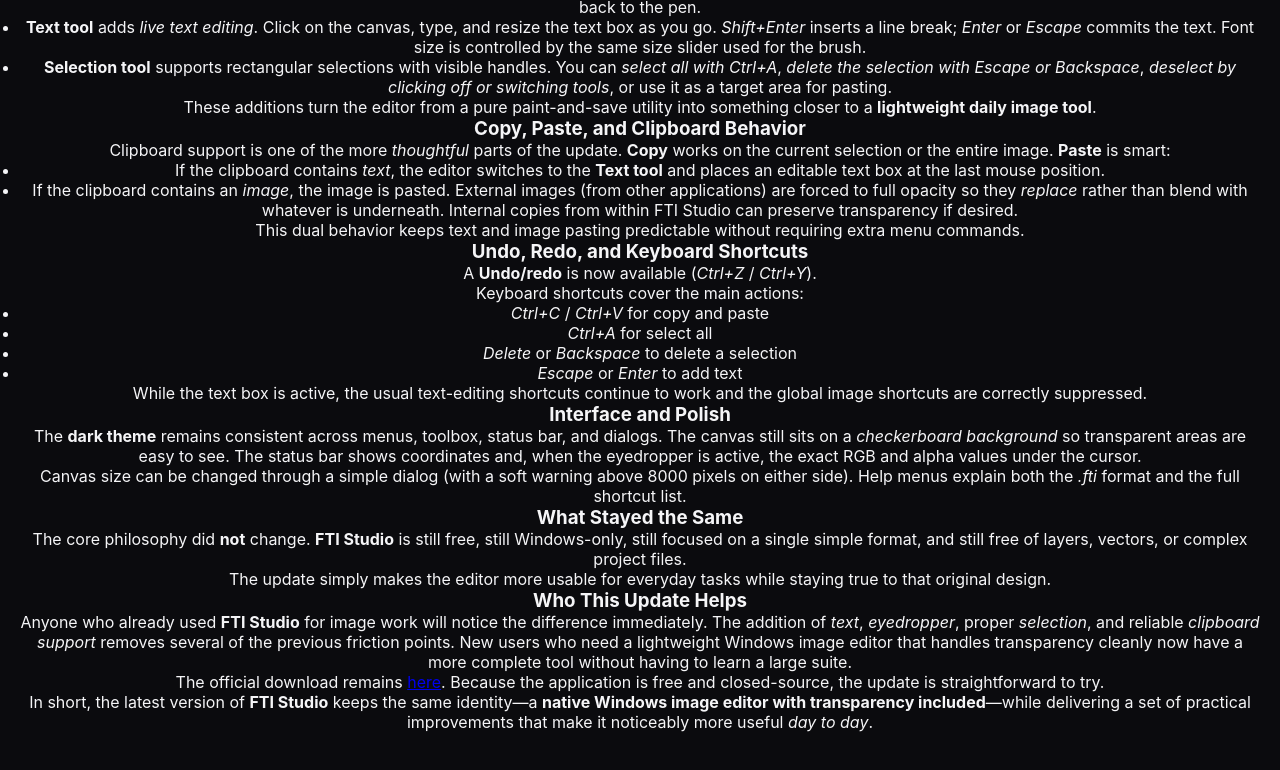
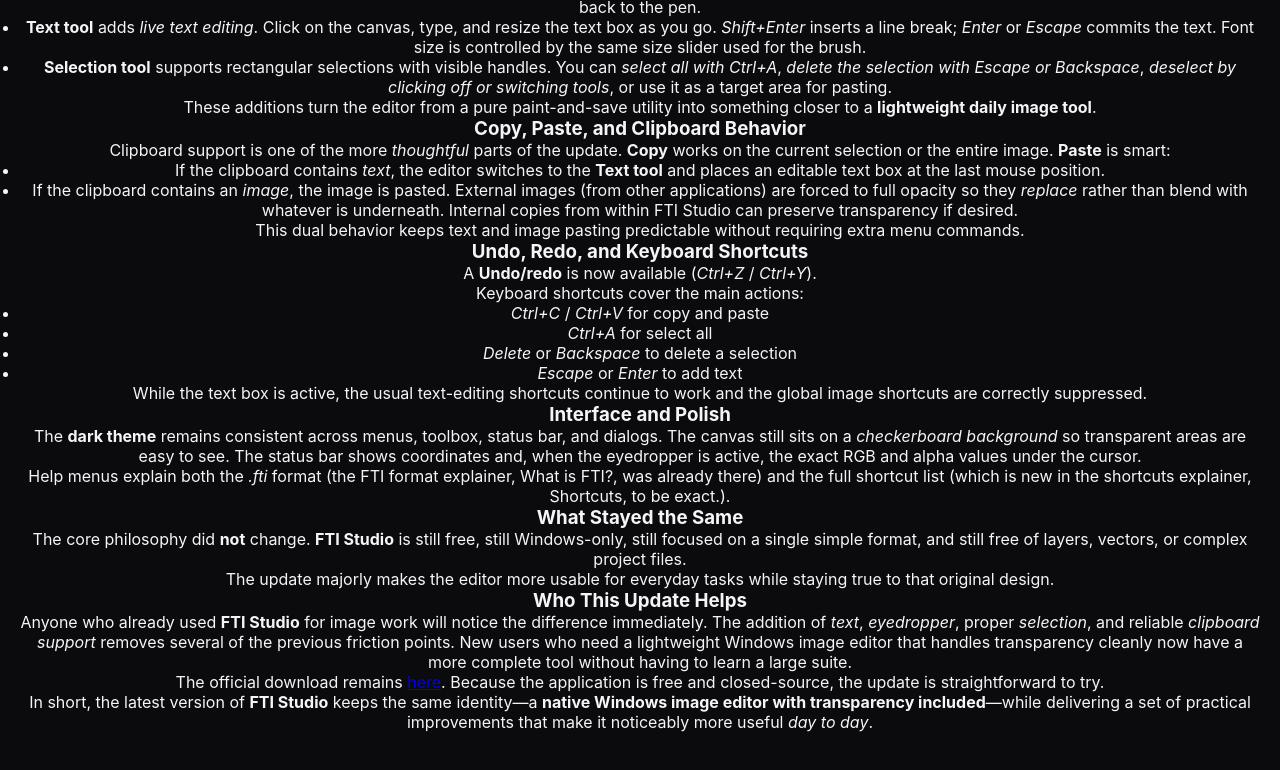
Before and after one commit to ftistudio/ftistudio.github.io, a plain HTML site: page articles/fti-studio-major-update-new-tools-and-features.html in a window 1280 px wide. Shown: the part 619-1389 px from the top of the page. Drawn offline with Linux system fonts and the light colour scheme.

Commit message:
Update fti-studio-major-update-new-tools-and-features.html

```diff
--- a/articles/fti-studio-major-update-new-tools-and-features.html
+++ b/articles/fti-studio-major-update-new-tools-and-features.html
@@ -55,10 +55,10 @@
 <p>While the text box is active, the usual text-editing shortcuts continue to work and the global image shortcuts are correctly suppressed.</p>
 <h3 id="interface-and-polish">Interface and Polish</h3>
 <p>The <strong>dark theme</strong> remains consistent across menus, toolbox, status bar, and dialogs. The canvas still sits on a <em>checkerboard background</em> so transparent areas are easy to see. The status bar shows coordinates and, when the eyedropper is active, the exact RGB and alpha values under the cursor.</p>
-<p>Canvas size can be changed through a simple dialog (with a soft warning above 8000 pixels on either side). Help menus explain both the <em>.fti</em> format and the full shortcut list.</p>
+<p>Help menus explain both the <em>.fti</em> format (the FTI format explainer, What is FTI?, was already there) and the full shortcut list (which is new in the shortcuts explainer, Shortcuts, to be exact.).</p>
 <h3 id="what-stayed-the-same">What Stayed the Same</h3>
 <p>The core philosophy did <strong>not</strong> change. <strong>FTI Studio</strong> is still free, still Windows-only, still focused on a single simple format, and still free of layers, vectors, or complex project files.</p>
-<p>The update simply makes the editor more usable for everyday tasks while staying true to that original design.</p>
+<p>The update majorly makes the editor more usable for everyday tasks while staying true to that original design.</p>
 <h3 id="who-this-update-helps">Who This Update Helps</h3>
 <p>Anyone who already used <strong>FTI Studio</strong> for image work will notice the difference immediately. The addition of <em>text</em>, <em>eyedropper</em>, proper <em>selection</em>, and reliable <em>clipboard support</em> removes several of the previous friction points. New users who need a lightweight Windows image editor that handles transparency cleanly now have a more complete tool without having to learn a large suite.</p>
 <p>The official download remains <a href="https://ftistudio.github.io/download">here</a>. Because the application is free and closed-source, the update is straightforward to try.</p>
```
